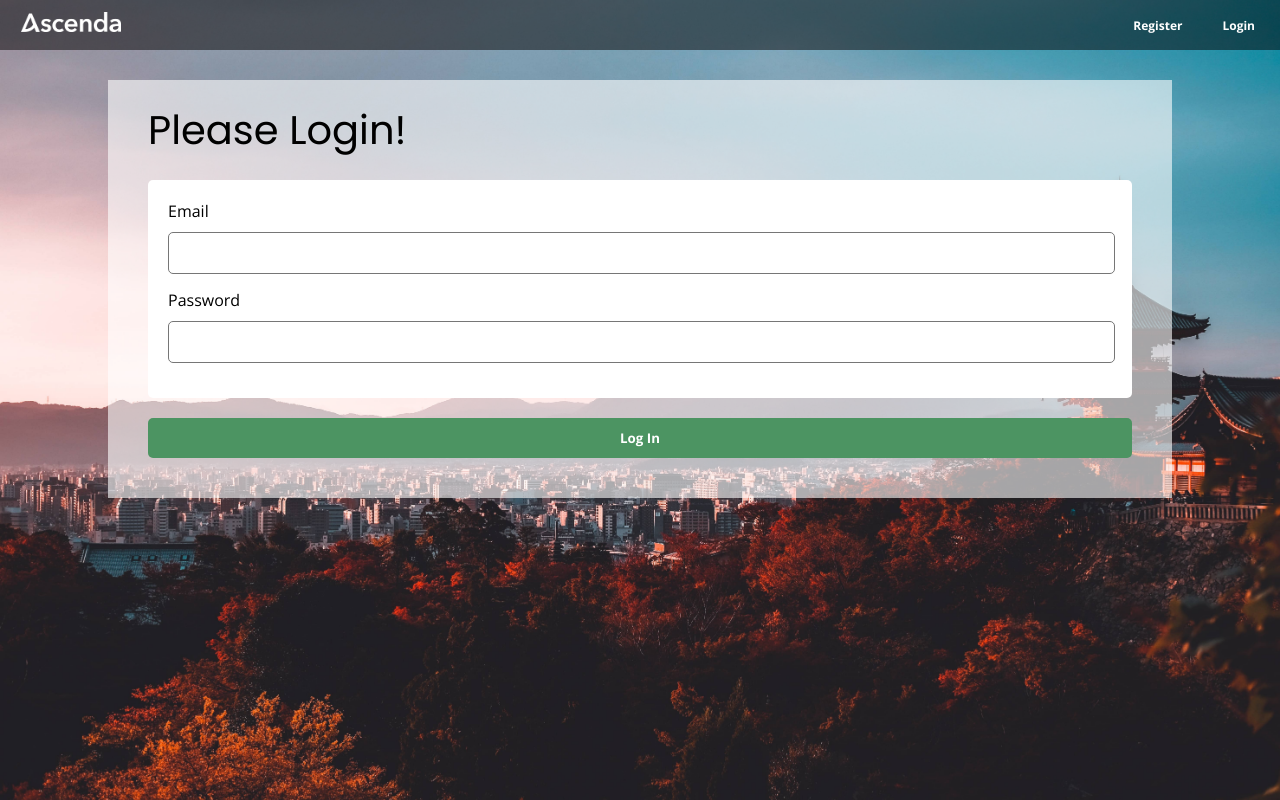
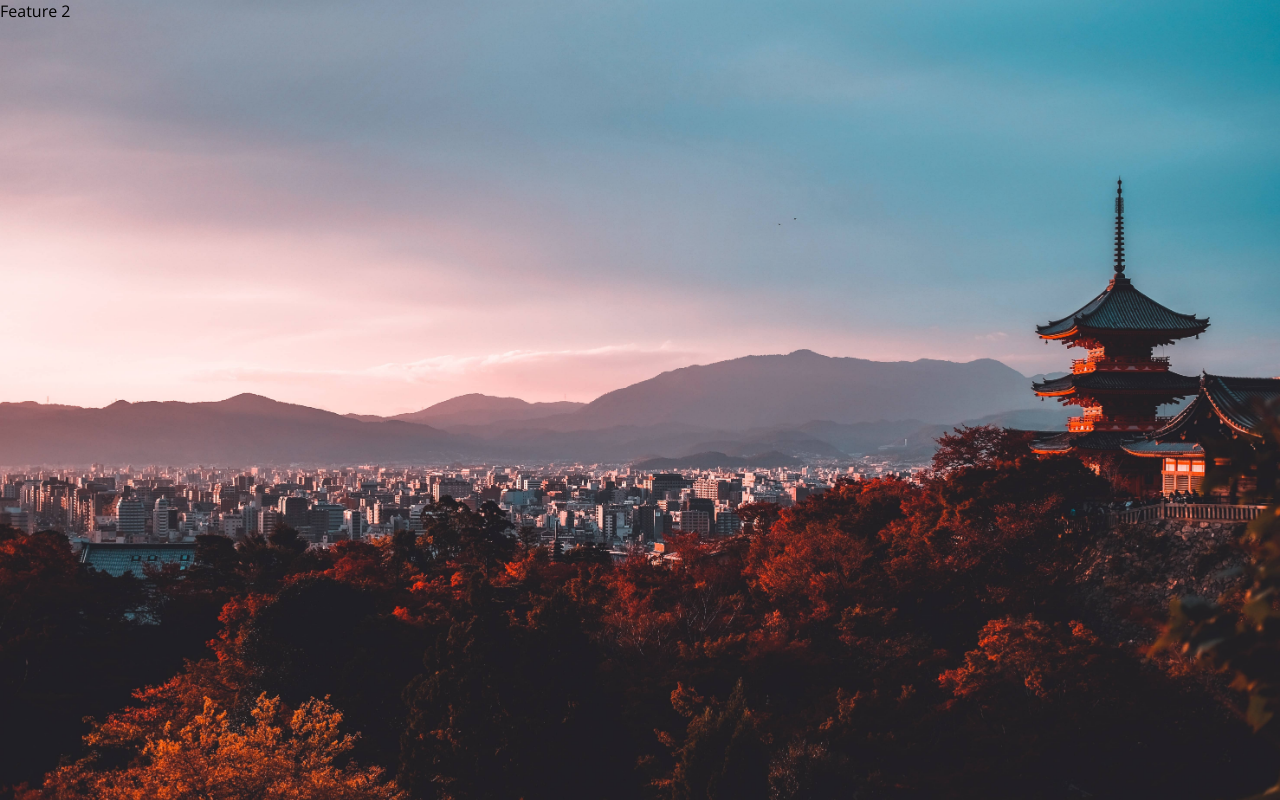
Before and after one commit to treemanw1/50.003-Elements-of-Software-Construction-Project-Full-Stack-Hotel-Booking-Web-Application, a React (Create React App) app in the folder client/: page /login in a window 1280 px wide. Built offline with nearby package versions, Linux system fonts and the light colour scheme.

Commit message:
readded Login.js

```diff
--- a/client/src/App.js
+++ b/client/src/App.js
@@ -9,7 +9,7 @@ import Hotels from "./pages/Hotels/Hotels";
 
 // import Navbar from "./components/Navbar"
 import Book from "./pages/booking/Book";
-import Login from "./pages/Login/Login";
+import Login from "./components/Login";
 import Register from "./pages/register/Register";
 // import UserDetails from "./pages/about/About";
 import NotFoundPage from "./pages/NotFoundPage/NotFoundPage";
--- /dev/null
+++ b/client/src/components/Login.js
@@ -0,0 +1,11 @@
+import React from 'react'
+
+const Login= () => {
+  return(
+    <div>
+      <p>Feature 2</p>
+    </div>
+  )
+}
+
+export default Login
```
Also changed, not shown: client/src/components/Home.js (added, +12 -0 lines).
